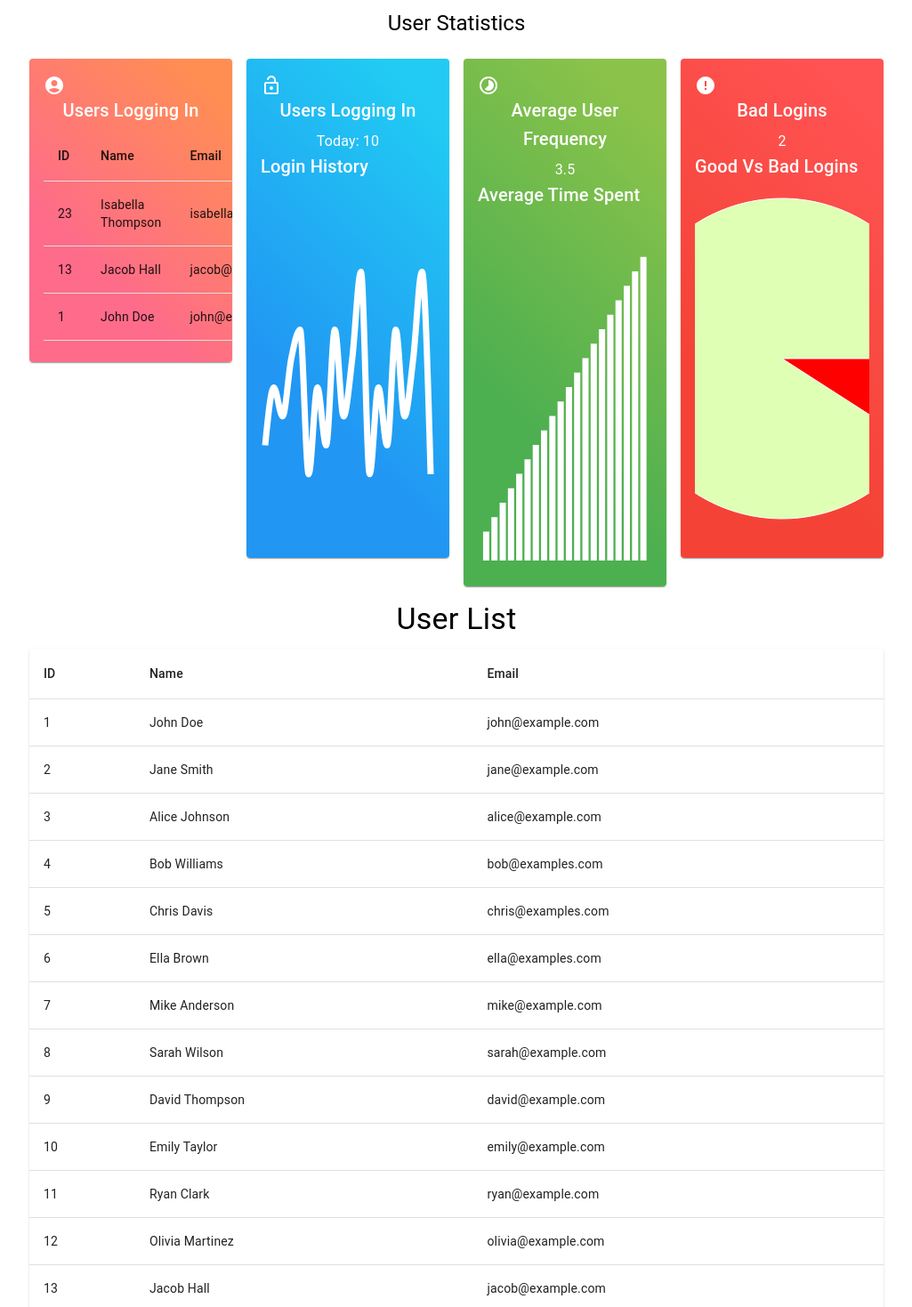
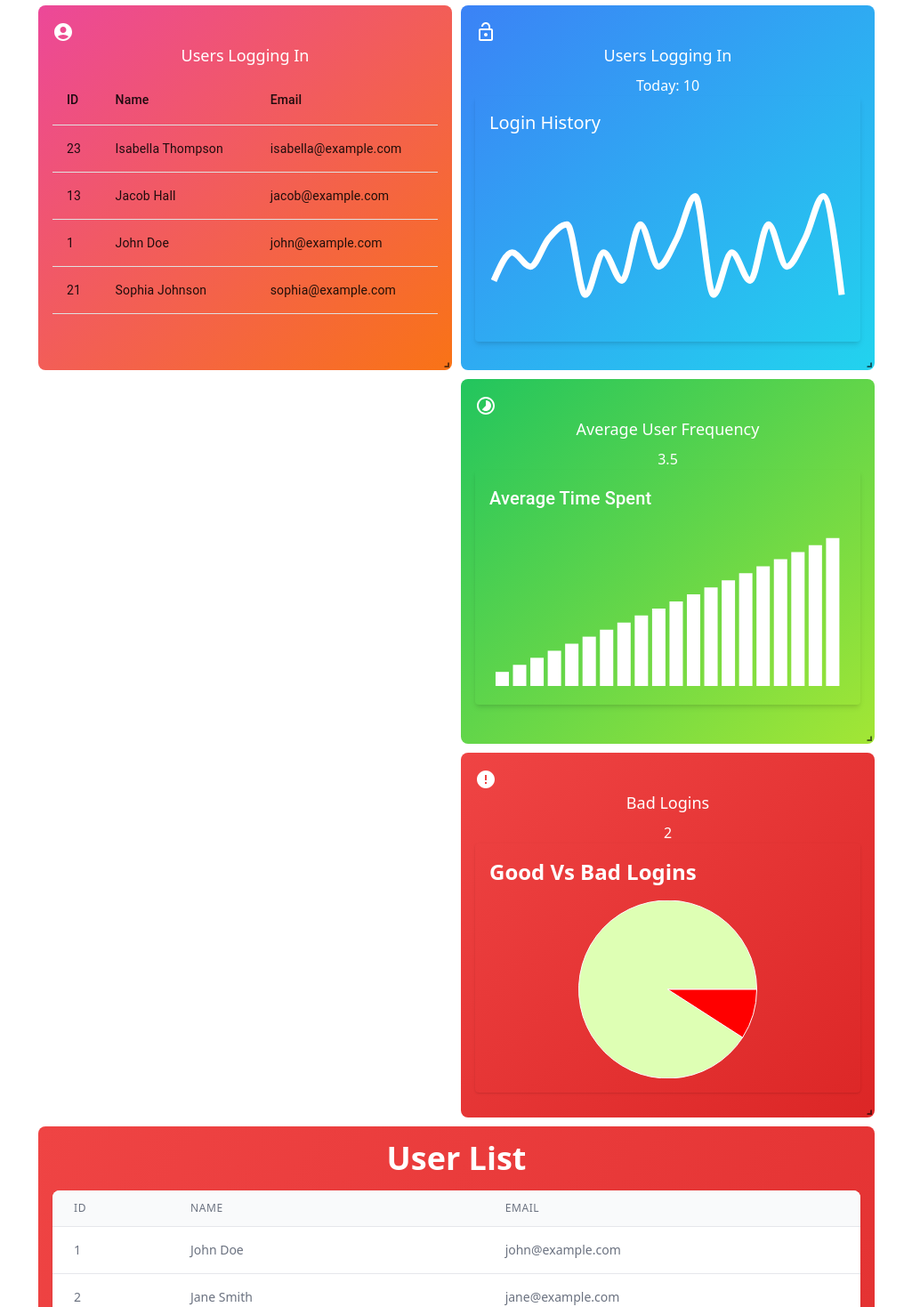
Before and after one commit to smmk123/admin-dash, a React (Create React App) app: page / in a window 1280 px wide. Shown: the part 204-1673 px from the top of the page at 89% size, without its empty margins (127-1152 px from the left). Built offline with nearby package versions, Linux system fonts and the light colour scheme.

Commit message:
updated with cutomizable UI elements

```diff
--- a/package.json
+++ b/package.json
@@ -12,6 +12,7 @@
     "@testing-library/user-event": "^13.5.0",
     "react": "^18.2.0",
     "react-dom": "^18.2.0",
+    "react-grid-layout": "^1.3.4",
     "react-router-dom": "^6.11.2",
     "react-scripts": "5.0.1",
     "recharts": "^2.6.2",
--- a/src/components/UserTimeSpent.jsx
+++ b/src/components/UserTimeSpent.jsx
@@ -8,28 +8,9 @@ import {
   ResponsiveContainer,
 } from 'recharts';
 import { fetchUserTimeSpent } from '../data/Users';
-import { Typography, Box } from '@mui/material';
-import { styled } from '@mui/system';
-
-const useStyles = styled((theme) => ({
-  chartContainer: {
-    backgroundColor: 'transparent',
-    borderRadius: theme.spacing(1),
-    boxShadow: theme.shadows[3],
-    padding: theme.spacing(2),
-    marginBottom: theme.spacing(4),
-  },
-  chartTitle: {
-    marginBottom: theme.spacing(2),
-    fontSize: '1.5rem',
-  },
-  tooltip: {
-    color: '#000000',
-  },
-}));
+import { Typography } from '@mui/material';
 
 const UsersTimeSpentChart = () => {
-  const classes = useStyles();
   const [userTime, setUserTime] = useState([]);
 
   useEffect(() => {
@@ -39,16 +20,18 @@ const UsersTimeSpentChart = () => {
   }, []);
 
   return (
-    <Box className={classes.chartContainer}>
-      <Typography variant="h6" className={classes.chartTitle}>
+    <div className="bg-transparent rounded shadow-md p-4 mb-4">
+      <Typography variant="h6" className="mb-2 text-xl">
         Average Time Spent
       </Typography>
-      <ResponsiveContainer width="100%" height={400}>
-        <BarChart data={userTime}>
-          <Bar dataKey="count" fill="#ffffff" />
-        </BarChart>
-      </ResponsiveContainer>
-    </Box>
+      <div style={{ width: '100%', height: 200 }}>
+        <ResponsiveContainer>
+          <BarChart data={userTime}>
+            <Bar dataKey="count" fill="#ffffff" />
+          </BarChart>
+        </ResponsiveContainer>
+      </div>
+    </div>
   );
 };
 
--- a/src/components/UsersGoodVsBadChart.jsx
+++ b/src/components/UsersGoodVsBadChart.jsx
@@ -1,25 +1,8 @@
 import React, { useEffect, useState } from 'react';
-import { PieChart, Pie, Cell, ResponsiveContainer, Label } from 'recharts';
+import { PieChart, Pie, Cell, ResponsiveContainer } from 'recharts';
 import { fetchGoodVsBadLogins } from '../data/Users';
-import { Typography, Box } from '@mui/material';
-import { styled } from '@mui/system';
-
-const useStyles = styled((theme) => ({
-  chartContainer: {
-    backgroundColor: 'transparent',
-    borderRadius: theme.spacing(1),
-    boxShadow: theme.shadows[3],
-    padding: theme.spacing(2),
-    marginBottom: theme.spacing(4),
-  },
-  chartTitle: {
-    marginBottom: theme.spacing(2),
-    fontSize: '1.5rem',
-  },
-}));
 
 const UsersGoodVsBadChart = () => {
-  const classes = useStyles();
   const [data, setData] = useState([]);
 
   useEffect(() => {
@@ -33,11 +16,9 @@ const UsersGoodVsBadChart = () => {
   return (
     <>
       {data && (
-        <Box className={classes.chartContainer}>
-          <Typography variant="h6" className={classes.chartTitle}>
-            Good Vs Bad Logins
-          </Typography>
-          <ResponsiveContainer width="100%" height={400}>
+        <div className="bg-transparent rounded shadow p-4 mb-8">
+          <h2 className="text-2xl font-bold mb-4">Good Vs Bad Logins</h2>
+          <ResponsiveContainer width="100%" height={200}>
             <PieChart>
               <Pie
                 data={data}
@@ -45,15 +26,16 @@ const UsersGoodVsBadChart = () => {
                 nameKey="name"
                 cx="50%"
                 cy="50%"
-                outerRadius={180}
+                outerRadius={100}
                 labelLine={false}
               >
-                <Cell key="cell-0" fill={COLORS[0]} />
-                <Cell key="cell-1" fill={COLORS[1]} />
+                {data.map((entry, index) => (
+                  <Cell key={`cell-${index}`} fill={COLORS[index]} />
+                ))}
               </Pie>
             </PieChart>
           </ResponsiveContainer>
-        </Box>
+        </div>
       )}
     </>
   );
--- a/src/components/UsersLatesetLogin.jsx
+++ b/src/components/UsersLatesetLogin.jsx
@@ -7,7 +7,6 @@ import {
   TableCell,
   TableBody,
 } from '@mui/material';
-import { json } from 'react-router-dom';
 
 const LatestUserDataTable = () => {
   const [data, setData] = useState([]);
@@ -57,7 +56,7 @@ const LatestUserDataTable = () => {
   };
 
   useEffect(() => {
-    if (currentData.length > 5) {
+    if (currentData.length > 4) {
       setCurrentData([]);
     }
   }, [currentData]);
--- a/src/components/UsersLoginChart.jsx
+++ b/src/components/UsersLoginChart.jsx
@@ -1,24 +1,8 @@
 import React, { useEffect, useState } from 'react';
 import { AreaChart, Area, ResponsiveContainer } from 'recharts';
 import { fetchUserLogins } from '../data/Users';
-import { Typography, Box } from '@mui/material';
-import { styled } from '@mui/system';
 
 const UsersLoginChart = () => {
-  const useStyles = styled((theme) => ({
-    chartContainer: {
-      backgroundColor: 'transparent',
-      borderRadius: theme.spacing(1),
-      boxShadow: theme.shadows[3],
-      padding: theme.spacing(2),
-      marginBottom: theme.spacing(4),
-    },
-    chartTitle: {
-      marginBottom: theme.spacing(2),
-      fontSize: '1.5rem',
-    },
-  }));
-  const classes = useStyles();
   const [userLogins, setUserLogins] = useState([]);
 
   useEffect(() => {
@@ -28,11 +12,9 @@ const UsersLoginChart = () => {
   }, []);
 
   return (
-    <Box className={classes.chartContainer}>
-      <Typography variant="h6" className={classes.chartTitle}>
-        Login History
-      </Typography>
-      <ResponsiveContainer width="100%" height={400}>
+    <div className="bg-transparent rounded shadow-md p-4 mb-6">
+      <h6 className="text-xl mb-4">Login History</h6>
+      <ResponsiveContainer width="100%" height={200}>
         <AreaChart data={userLogins}>
           <Area
             type="monotone"
@@ -43,7 +25,7 @@ const UsersLoginChart = () => {
           />
         </AreaChart>
       </ResponsiveContainer>
-    </Box>
+    </div>
   );
 };
 
--- a/src/components/UsersPage.jsx
+++ b/src/components/UsersPage.jsx
@@ -1,25 +1,103 @@
-import React from 'react';
-import { Grid, Typography } from '@mui/material';
 import UsersTable from './UsersTable';
-import UsersStats from './UsersStats';
+import React, { useEffect, useState } from 'react';
+import { fetchUserStats } from '../data/Users';
+import UsersLoginChart from './UsersLoginChart';
+import UsersGoodVsBadChart from './UsersGoodVsBadChart';
+import UsersTimeSpentChart from './UserTimeSpent';
+import LatestUserDataTable from './UsersLatesetLogin';
+import { Responsive, WidthProvider } from 'react-grid-layout';
+import { AccountCircle, LockOpen, Timelapse, Error } from '@mui/icons-material';
+import 'react-grid-layout/css/styles.css';
+import 'react-resizable/css/styles.css';
 
 const UsersPage = () => {
+  const [userStats, setUserStats] = useState(null);
+  const ResponsiveGridLayout = WidthProvider(Responsive);
+
+  useEffect(() => {
+    fetchUserStats().then((data) => {
+      setUserStats(data);
+    });
+  }, []);
   return (
-    <div>
-      <Grid container spacing={2}>
-        <Grid item xs={12}>
-          <Typography variant="h4" align="center" gutterBottom>
-            Users
-          </Typography>
-          <UsersStats />
-        </Grid>
-        <Grid item xs={12}>
-          <Typography variant="h4" align="center" gutterBottom>
-            User List
-          </Typography>
+    <div className="container mx-auto my-4">
+      <span className="text-4xl text-center font-bold mb-4">Users (Click and Drag to customize)</span>
+      <ResponsiveGridLayout
+        className="layout"
+        breakpoints={{ lg: 1200, md: 996, sm: 768, xs: 480, xxs: 0 }}
+        cols={{ lg: 12, md: 10, sm: 6, xs: 4, xxs: 2 }}
+        rowHeight={200}
+      >
+        <div
+          key="latestUser"
+          data-grid={{ x: 0, y: 0, w: 3, h: 2 }}
+          className="bg-gradient-to-br from-pink-500 to-orange-500 text-white rounded-lg p-4"
+        >
+          <AccountCircle />
+          <h3 className="text-lg text-center font-medium mb-2">
+            Users Logging In
+          </h3>
+          <LatestUserDataTable />
+        </div>
+        <div
+          key="usersLoggingIn"
+          data-grid={{ x: 3, y: 0, w: 3, h: 2 }}
+          className="bg-gradient-to-br from-blue-500 to-cyan-400 text-white rounded-lg p-4"
+        >
+          {userStats && (
+            <>
+              <LockOpen />
+              <h3 className="text-lg text-center font-medium mb-2">
+                Users Logging In
+              </h3>
+              <p className="text-center">
+                Today: {userStats.usersLoggingInToday}
+              </p>
+              <UsersLoginChart />
+            </>
+          )}
+        </div>
+        <div
+          key="averageFrequency"
+          data-grid={{ x: 6, y: 0, w: 3, h: 2 }}
+          className="bg-gradient-to-br from-green-500 to-lime-400 text-white rounded-lg p-4"
+        >
+          {userStats && (
+            <>
+              <Timelapse />
+              <h3 className="text-lg text-center font-medium mb-2">
+                Average User Frequency
+              </h3>
+              <p className="text-center">{userStats.averageUserFrequency}</p>
+              <UsersTimeSpentChart />
+            </>
+          )}
+        </div>
+        <div
+          key="badLogins"
+          data-grid={{ x: 9, y: 0, w: 3, h: 2 }}
+          className="bg-gradient-to-br from-red-500 to-red-600 text-white rounded-lg p-4"
+        >
+          {userStats && (
+            <div>
+              <Error />
+              <h3 className="text-lg text-center font-medium mb-2">
+                Bad Logins
+              </h3>
+              <p className="text-center">{userStats.badLogins}</p>
+              <UsersGoodVsBadChart />
+            </div>
+          )}
+        </div>
+        <div
+          key="userlist"
+          data-grid={{ x: 1, y: 10, w: 10, h: 7, minH: 7 }}
+          className="bg-gradient-to-br from-red-500 to-red-600 text-white rounded-lg p-4"
+        >
+          <h1 className="text-4xl text-center font-bold mb-4">User List</h1>
           <UsersTable />
-        </Grid>
-      </Grid>
+        </div>
+      </ResponsiveGridLayout>
     </div>
   );
 };
--- a/src/components/UsersStats.jsx
+++ b/src/components/UsersStats copy.jsx
@@ -104,6 +104,25 @@ const UsersStats = () => {
               </CardContent>
             </GradientCard>
           </Grid>
+          <Grid item xs={12} md={6} lg={8}>
+            <GradientCard color="linear-gradient(45deg, #F44336 30%, #FF5252 90%)">
+              <CardContent>
+                <Error />
+                <Typography
+                  variant="h6"
+                  component="h3"
+                  align="center"
+                  gutterBottom
+                >
+                  Bad Logins
+                </Typography>
+                <Typography variant="body1" align="center">
+                  {userStats.badLogins}
+                </Typography>
+                <UsersGoodVsBadChart />
+              </CardContent>
+            </GradientCard>
+          </Grid>
         </>
       )}
     </Grid>
--- a/src/components/UsersTable.jsx
+++ b/src/components/UsersTable.jsx
@@ -1,13 +1,4 @@
 import React, { useEffect, useState } from 'react';
-import {
-  Table,
-  TableBody,
-  TableCell,
-  TableContainer,
-  TableHead,
-  TableRow,
-  Paper,
-} from '@mui/material';
 import { fetchUsers } from '../data/Users';
 
 const UsersTable = () => {
@@ -20,26 +11,38 @@ const UsersTable = () => {
   }, []);
 
   return (
-    <TableContainer component={Paper}>
-      <Table>
-        <TableHead>
-          <TableRow>
-            <TableCell>ID</TableCell>
-            <TableCell>Name</TableCell>
-            <TableCell>Email</TableCell>
-          </TableRow>
-        </TableHead>
-        <TableBody>
+    <div className="bg-white shadow overflow-hidden sm:rounded-lg">
+      <table className="min-w-full divide-y divide-gray-200">
+        <thead>
+          <tr>
+            <th className="px-6 py-3 bg-gray-50 text-left text-xs font-medium text-gray-500 uppercase tracking-wider">
+              ID
+            </th>
+            <th className="px-6 py-3 bg-gray-50 text-left text-xs font-medium text-gray-500 uppercase tracking-wider">
+              Name
+            </th>
+            <th className="px-6 py-3 bg-gray-50 text-left text-xs font-medium text-gray-500 uppercase tracking-wider">
+              Email
+            </th>
+          </tr>
+        </thead>
+        <tbody className="bg-white divide-y divide-gray-200">
           {users.map((user) => (
-            <TableRow key={user.id}>
-              <TableCell>{user.id}</TableCell>
-              <TableCell>{user.name}</TableCell>
-              <TableCell>{user.email}</TableCell>
-            </TableRow>
+            <tr key={user.id}>
+              <td className="px-6 py-4 whitespace-nowrap text-sm text-gray-500">
+                {user.id}
+              </td>
+              <td className="px-6 py-4 whitespace-nowrap text-sm text-gray-500">
+                {user.name}
+              </td>
+              <td className="px-6 py-4 whitespace-nowrap text-sm text-gray-500">
+                {user.email}
+              </td>
+            </tr>
           ))}
-        </TableBody>
-      </Table>
-    </TableContainer>
+        </tbody>
+      </table>
+    </div>
   );
 };
 
--- a/src/index.css
+++ b/src/index.css
@@ -1,17 +1,3 @@
 @tailwind base;
 @tailwind components;
 @tailwind utilities;
-
-body {
-  margin: 0;
-  font-family: -apple-system, BlinkMacSystemFont, 'Segoe UI', 'Roboto', 'Oxygen',
-    'Ubuntu', 'Cantarell', 'Fira Sans', 'Droid Sans', 'Helvetica Neue',
-    sans-serif;
-  -webkit-font-smoothing: antialiased;
-  -moz-osx-font-smoothing: grayscale;
-}
-
-code {
-  font-family: source-code-pro, Menlo, Monaco, Consolas, 'Courier New',
-    monospace;
-}
--- a/tailwind.config.js
+++ b/tailwind.config.js
@@ -1,6 +1,6 @@
 /** @type {import('tailwindcss').Config} */
 module.exports = {
-  content: ["./src/**/*.{html,js}"],
+  content: ["./src/**/*.{html,js,jsx}"],
   theme: {
     extend: {},
   },
```
Also changed, not shown: 1 other file (tests, documents, lock files or other folders).
